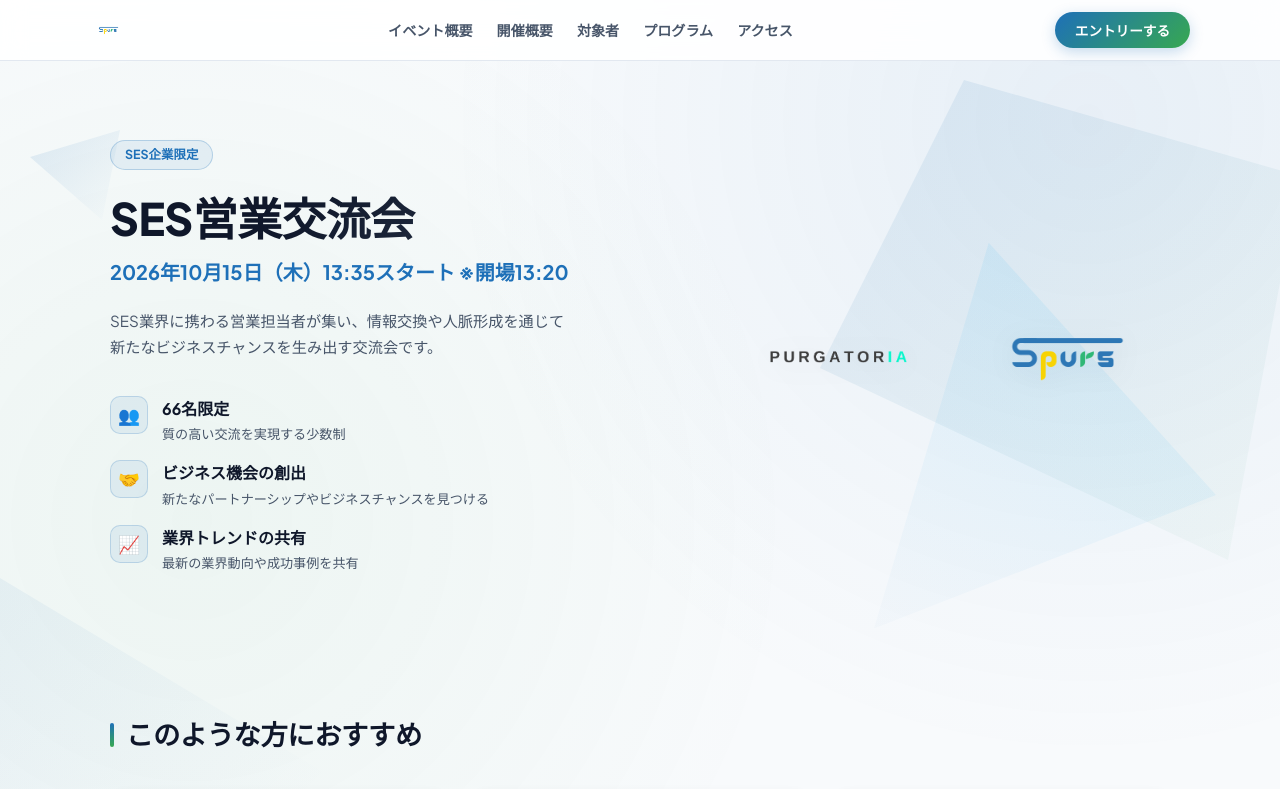
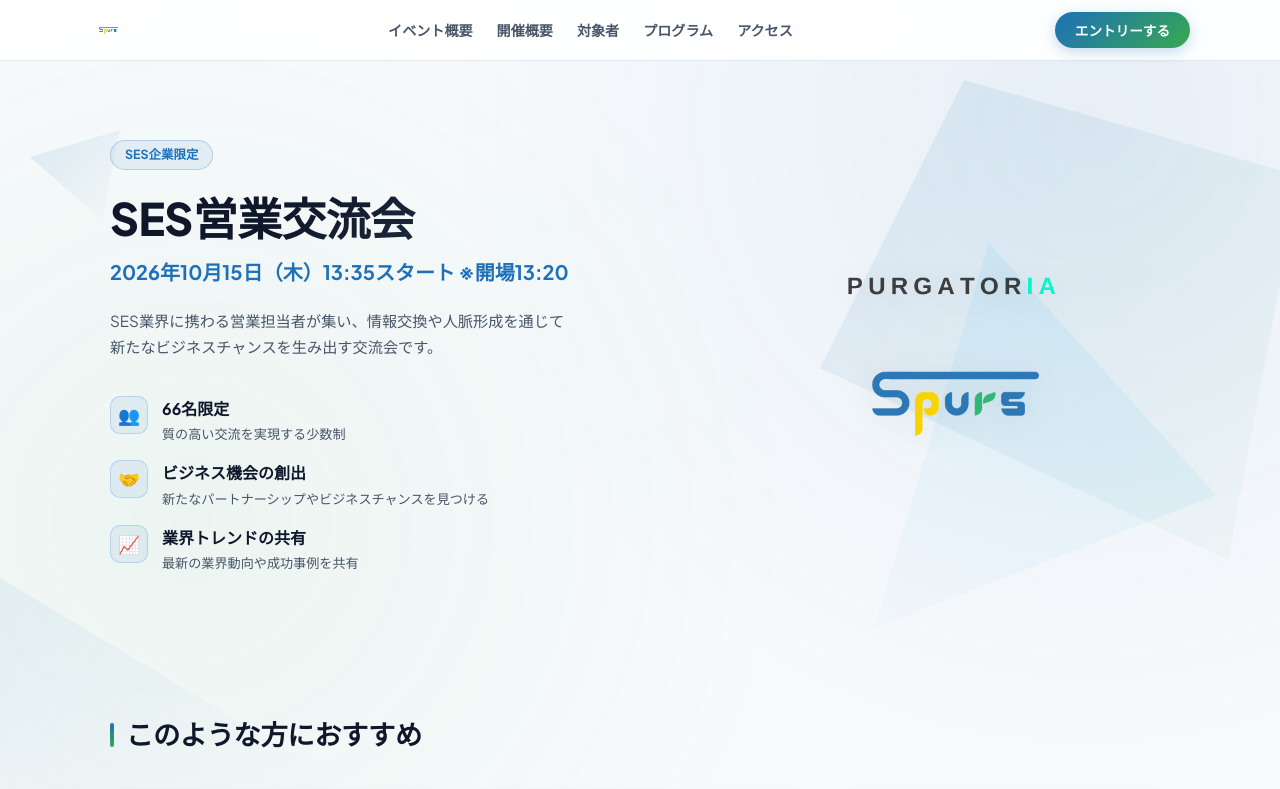
Before and after one commit to spursweb-byte/kouryukai_2026, a Next.js app: page / in a window 1280 px wide. Shown: the top 789 px of the page. Built offline with nearby package versions, Linux system fonts and the light colour scheme; no server answers; the database is empty.

Commit message:
style: change 2 company logo alignment from horizontal to vertical (column)

```diff
--- a/src/app/page.module.css
+++ b/src/app/page.module.css
@@ -231,22 +231,23 @@
   color: var(--text-secondary);
 }
 
-/* 右側 会社ロゴ2つ直接表示コンテナ（カード枠なし） */
+/* 右側 会社ロゴ2つ直接表示コンテナ（カード枠なし・上下配置） */
 .directLogoContainer {
+  display: flex;
+  flex-direction: column;
+  align-items: center;
+  justify-content: center;
+  gap: 24px;
+  width: 100%;
+  padding: 10px;
+}
+
+.directLogoWrapper {
   display: flex;
   align-items: center;
   justify-content: center;
-  gap: 36px;
+  padding: 8px;
   width: 100%;
-  padding: 20px 10px;
-}
-
-.directLogoWrapper {
-  flex: 1;
-  display: flex;
-  align-items: center;
-  justify-content: center;
-  padding: 16px;
   transition: transform 0.3s ease;
 }
 
@@ -255,8 +256,8 @@
 }
 
 .directLogoImage {
-  max-width: 100%;
-  max-height: 110px;
+  max-width: 240px;
+  max-height: 120px;
   width: auto;
   height: auto;
   object-fit: contain;
```
